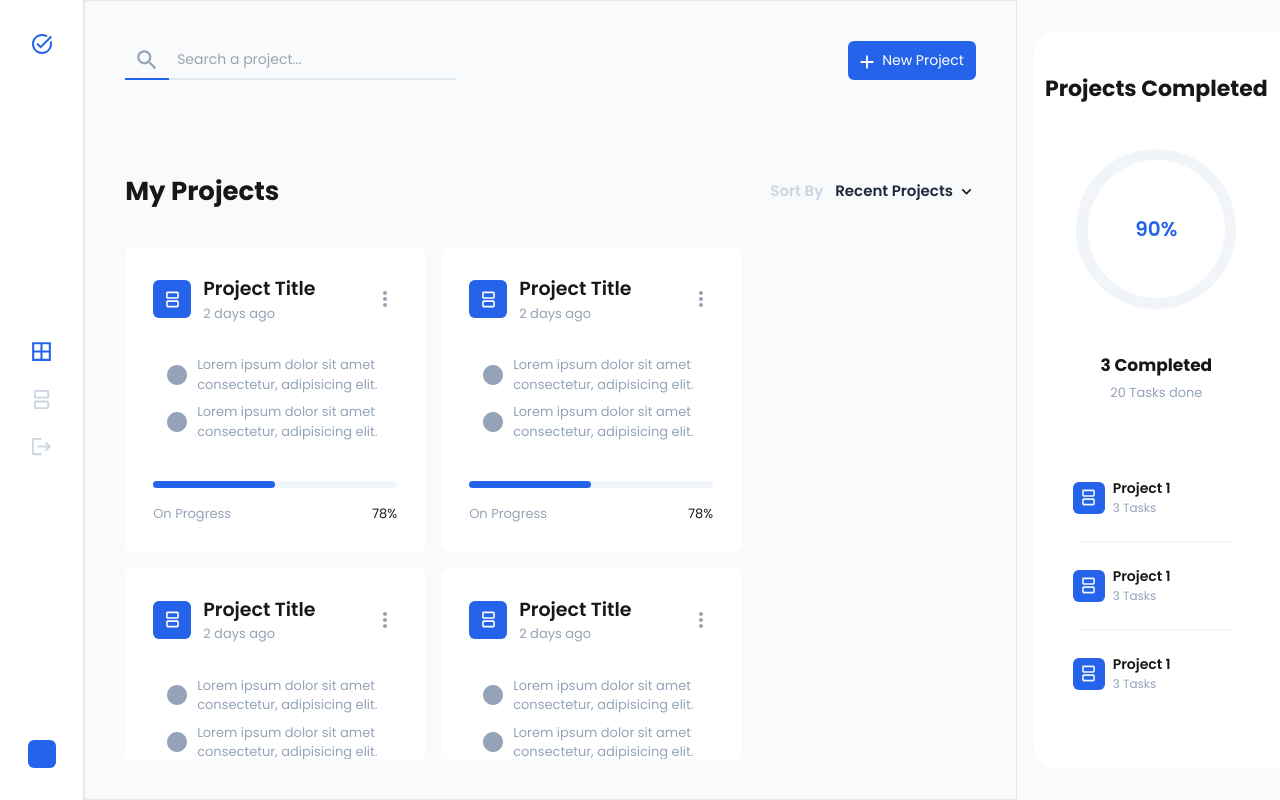
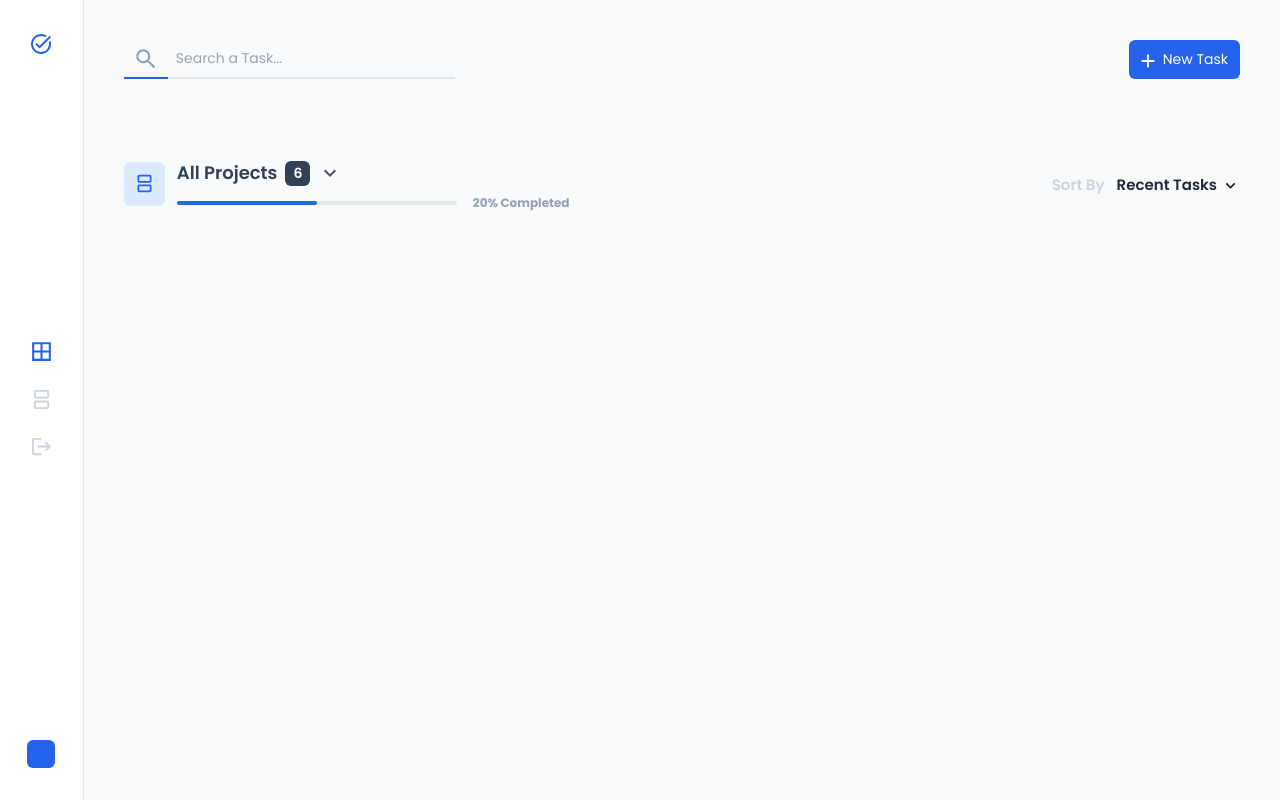
Before and after one commit to Briankurtish/Project-Manager-Platform-with-Next-JS-and-React, a Next.js app: page / in a window 1280 px wide. Built offline with nearby package versions, Linux system fonts and the light colour scheme.

Commit message:
added the header and subheader for the AllTask Page

```diff
--- /dev/null
+++ b/app/Pages/AllTasks/AllTasks.tsx
@@ -0,0 +1,14 @@
+import React from "react";
+import TasksHeader from "./Components/TasksHeader";
+import TasksSubHeader from "./Components/TasksSubHeader";
+
+const AllTasksContainer = () => {
+  return (
+    <div className="bg-slate-50 w-full p-10">
+      <TasksHeader />
+      <TasksSubHeader />
+    </div>
+  );
+};
+
+export default AllTasksContainer;
--- /dev/null
+++ b/app/Pages/AllTasks/Components/AllProjectsSection.tsx
@@ -0,0 +1,16 @@
+import React from "react";
+import SingleProjectCard from "./SingleProjectCard";
+
+const AllProjectsSection = () => {
+  return (
+    <ul className="h-[78%] overflow-auto flex gap-4 flex-wrap mt-6">
+      <SingleProjectCard />
+      <SingleProjectCard />
+      <SingleProjectCard />
+      <SingleProjectCard />
+      <SingleProjectCard />
+    </ul>
+  );
+};
+
+export default AllProjectsSection;
--- /dev/null
+++ b/app/Pages/AllTasks/Components/SingleProjectCard.tsx
@@ -0,0 +1,74 @@
+import { Circle, MoreVert, Splitscreen } from "@mui/icons-material";
+import React from "react";
+
+const SingleProjectCard = () => {
+  return (
+    <li className="w-[300px] flex flex-col gap-8 rounded-lg p-7 bg-white">
+      <ProjectCardHeader />
+      <ProjectCardBody />
+      <ProjectCardFooter />
+    </li>
+  );
+
+  function ProjectCardHeader() {
+    return (
+      <div className="flex justify-between items-center">
+        {/* Title and Icon */}
+        <div className="flex gap-3 items-center">
+          {/* project Icon */}
+          <div className="bg-blue-600 flex justify-center items-center w-[38px] h-[38px] rounded-md">
+            <Splitscreen className="text-white" sx={{ fontSize: "19px" }} />
+          </div>
+          {/* Project Title */}
+          <div className="flex flex-col">
+            <span className="font-semibold text-[19px]">Project Title</span>
+            <span className="text-slate-400 text-[13px]">2 days ago</span>
+          </div>
+          {/* Progress Bar */}
+        </div>
+
+        {/* More Options */}
+        <div>
+          <MoreVert className="text-slate-400 text-[19px] cursor-pointer" />
+        </div>
+      </div>
+    );
+  }
+
+  function ProjectCardBody() {
+    return (
+      <ul className="text-slate-400 text-[13px] flex flex-col gap-2 ml-3">
+        <li className="flex gap-2 items-center">
+          <Circle className="text-[8px]" />
+          <span>Lorem ipsum dolor sit amet consectetur, adipisicing elit.</span>
+        </li>
+
+        <li className="flex gap-2 items-center">
+          <Circle className="text-[8px]" />
+          <span>Lorem ipsum dolor sit amet consectetur, adipisicing elit.</span>
+        </li>
+      </ul>
+    );
+  }
+
+  function ProjectCardFooter() {
+    return (
+      <div className="flex gap-4 flex-col mt-2">
+        <div className="text-[12px] gap-3 items-center flex w-full">
+          <div className="w-full h-[7px] rounded-xl bg-slate-100 overflow-hidden">
+            <div className="w-1/2 bg-blue-600 h-full rounded-r-xl"></div>
+          </div>
+        </div>
+        <div className="flex justify-between">
+          <p className="text-[13px] text-slate-400">On Progress</p>
+          <div className="flex gap-1 text-[13px]">
+            {/* List Icon */}
+            <p>78%</p>
+          </div>
+        </div>
+      </div>
+    );
+  }
+};
+
+export default SingleProjectCard;
--- /dev/null
+++ b/app/Pages/AllTasks/Components/StatsRightSideBar.tsx
@@ -0,0 +1,83 @@
+import { Splitscreen } from "@mui/icons-material";
+import React from "react";
+
+const StatsRightSideBar = () => {
+  return (
+    <div className="w-[22%] flex justify-end items-center">
+      {/* White background */}
+      <div className="h-[92%] w-[94%] bg-white rounded-l-3xl p-3 flex flex-col">
+        {/* Header */}
+        <Header />
+        {/* Circular chart and labels */}
+        <div className="flex flex-col gap-11 items-center justify-center mt-6">
+          <CircularChart />
+          <ProjectsCompletedLabels />
+        </div>
+        {/* ProjectsList */}
+        <ProjectList />
+      </div>
+    </div>
+  );
+
+  function Header() {
+    return (
+      <h2 className="text-[22px] font-bold text-center mt-7">
+        Projects Completed
+      </h2>
+    );
+  }
+
+  function CircularChart() {
+    return (
+      <div className="flex justify-center items-center">
+        <div className="w-40 h-40 bg-slate-100 mt-5 rounded-full flex items-center justify-center">
+          <div className="w-[86%] flex justify-center items-center h-[86%] bg-white rounded-full">
+            <span className="text-xl font-semibold text-blue-600">90%</span>
+          </div>
+        </div>
+      </div>
+    );
+  }
+
+  function ProjectsCompletedLabels() {
+    return (
+      <div className="flex justify-center flex-col gap-1 items-center">
+        <p className="font-bold text-[17px]">3 Completed</p>
+        <p className="text-slate-400 text-[13px]">20 Tasks done</p>
+      </div>
+    );
+  }
+
+  function ProjectList() {
+    return (
+      <ul className="flex flex-col gap-3 mt-16 mx-4 overflow-auto">
+        <SingleProject />
+
+        <hr className="w-[80%] mx-auto text-slate-100 opacity-50" />
+
+        <SingleProject />
+
+        <hr className="w-[80%] mx-auto text-slate-100 opacity-50" />
+
+        <SingleProject />
+      </ul>
+    );
+  }
+
+  function SingleProject() {
+    return (
+      <li className="p-3 flex gap-2 items-center">
+        <div className="w-8 h-8 bg-blue-600 rounded-md justify-center items-center flex text-slate-100">
+          <Splitscreen sx={{ fontSize: "19px" }} />
+        </div>
+
+        <ul>
+          <li className="text-[14px] font-semibold">Project 1</li>
+          <li className="text-[12px] text-slate-400">3 Tasks</li>
+        </ul>
+      </li>
+    );
+  }
+};
+
+export default StatsRightSideBar;
--- /dev/null
+++ b/app/Pages/AllTasks/Components/TasksHeader.tsx
@@ -0,0 +1,47 @@
+import { Add, Search } from "@mui/icons-material";
+import React from "react";
+
+function TasksHeader() {
+  return (
+    <div className="flex justify-between">
+      {/* Search Bar component */}
+      <SearchBar />
+      {/* Add Button */}
+      <AddPTaskButton />
+    </div>
+  );
+
+  function SearchBar() {
+    return (
+      <div className="flex items-center">
+        {/* Search Icon */}
+        <div className="border-b-2 border-blue-600 h-[39px] w-11 justify-center flex items-center">
+          <Search
+            className="text-slate-400 outline-none"
+            sx={{ fontSize: "26px" }}
+          />
+        </div>
+
+        {/* Search Input */}
+        <div className="border-b-2 border-slate-200">
+          <input
+            placeholder="Search a Task..."
+            className="p-2 bg-transparent text-[14px] outline-none"
+          />
+        </div>
+      </div>
+    );
+  }
+
+  //   Add Button
+  function AddPTaskButton() {
+    return (
+      <button className="bg-blue-600 text-white px-2 pr-3 text-[14px] rounded-md flex gap-1 items-center">
+        <Add sx={{ fontSize: "22px" }} className="mt-[2px]" />
+        <span>New Task</span>
+      </button>
+    );
+  }
+}
+
+export default TasksHeader;
--- /dev/null
+++ b/app/Pages/AllTasks/Components/TasksSubHeader.tsx
@@ -0,0 +1,54 @@
+import { KeyboardArrowDown, Splitscreen } from "@mui/icons-material";
+import React from "react";
+
+const TasksSubHeader = () => {
+  return (
+    <div className="mt-20 flex justify-between font-bold items-center">
+      <MyProjectsText />
+      <SortByButton />
+    </div>
+  );
+
+  function MyProjectsText() {
+    return (
+      <div className="flex items-center gap-3">
+        {/* Project Icon */}
+        <div className="w-[41px] -mt-1 flex justify-center items-center h-[44px] rounded-md bg-blue-100">
+          <Splitscreen sx={{ fontSize: "21px" }} className="text-blue-600" />
+        </div>
+        <ul className="flex flex-col gap-[7px]">
+          <li className="text-[17px] font-semibold flex gap-2 items-center">
+            <div className="text-slate-700 flex gap-2 items-center">
+              <span className="text-lg">All Projects</span>
+              <span className="bg-slate-700 text-white text-[14px] p-[2px] px-2 rounded-md">
+                6
+              </span>
+            </div>
+            <KeyboardArrowDown className="text-slate-600 text-lg" />
+          </li>
+
+          <div className="flex gap-1 items-center">
+            <li className="text-[12px] h-[4px] w-[280px] bg-slate-200 rounded-md overflow-auto">
+              <div className="w-1/2 h-[100%] bg-blue-600 rounded-r-xl"></div>
+            </li>
+            <p className="text-[12px] text-slate-400 ml-3">20% Completed</p>
+          </div>
+        </ul>
+      </div>
+    );
+  }
+
+  function SortByButton() {
+    return (
+      <div className="flex text-[15px] font-semibold gap-3">
+        <span className="text-slate-300">Sort By</span>
+        <div className="flex gap-1 items-center cursor-pointer">
+          <span className="text-slate-800">Recent Tasks</span>
+          <KeyboardArrowDown sx={{ fontSize: "19px" }} />
+        </div>
+      </div>
+    );
+  }
+};
+
+export default TasksSubHeader;
--- a/app/page.tsx
+++ b/app/page.tsx
@@ -1,12 +1,12 @@
 import SideBar from "./Components/SideBar";
-import AllProjects from "./Pages/AllProjects/AllProjects";
+import AllTasksContainer from "./Pages/AllTasks/AllTasks";
 
 export default function Home() {
   return (
     <div className="flex w-full h-screen poppins">
       <SideBar />
 
-      <AllProjects />
+      <AllTasksContainer />
     </div>
   );
 }
```
